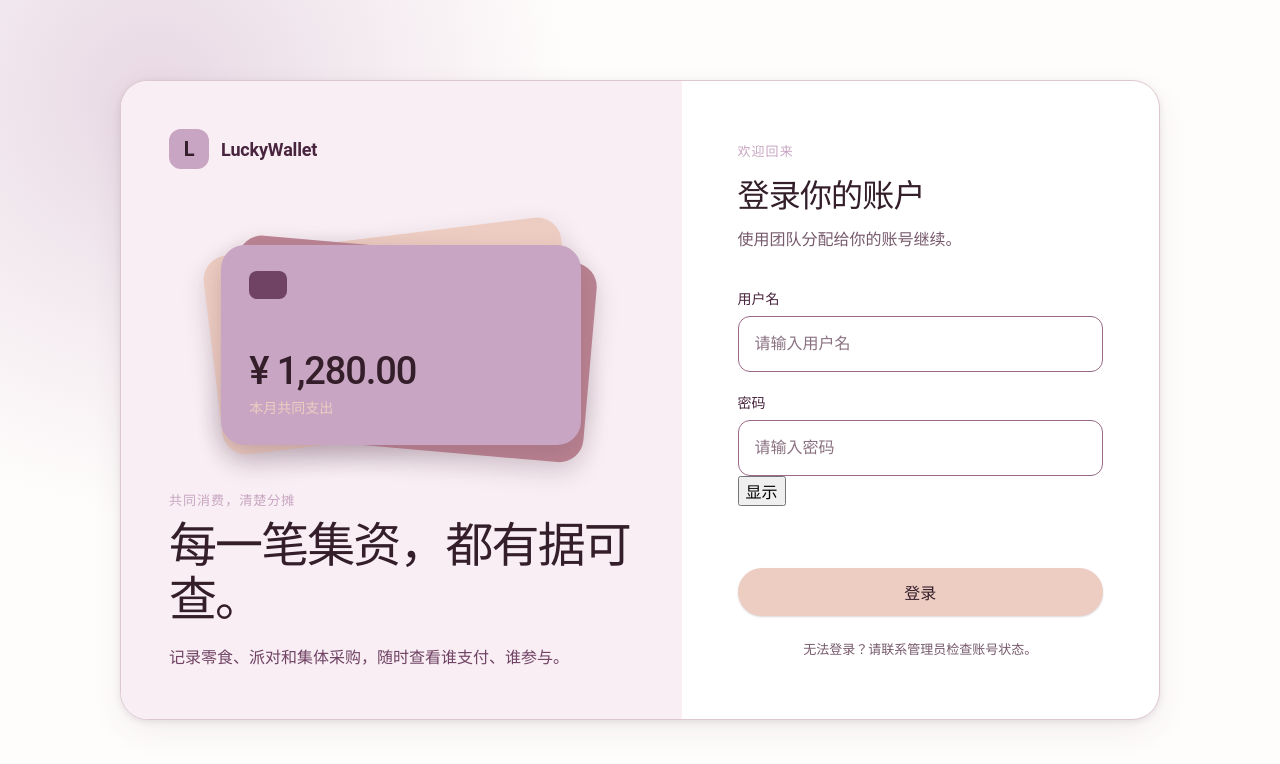
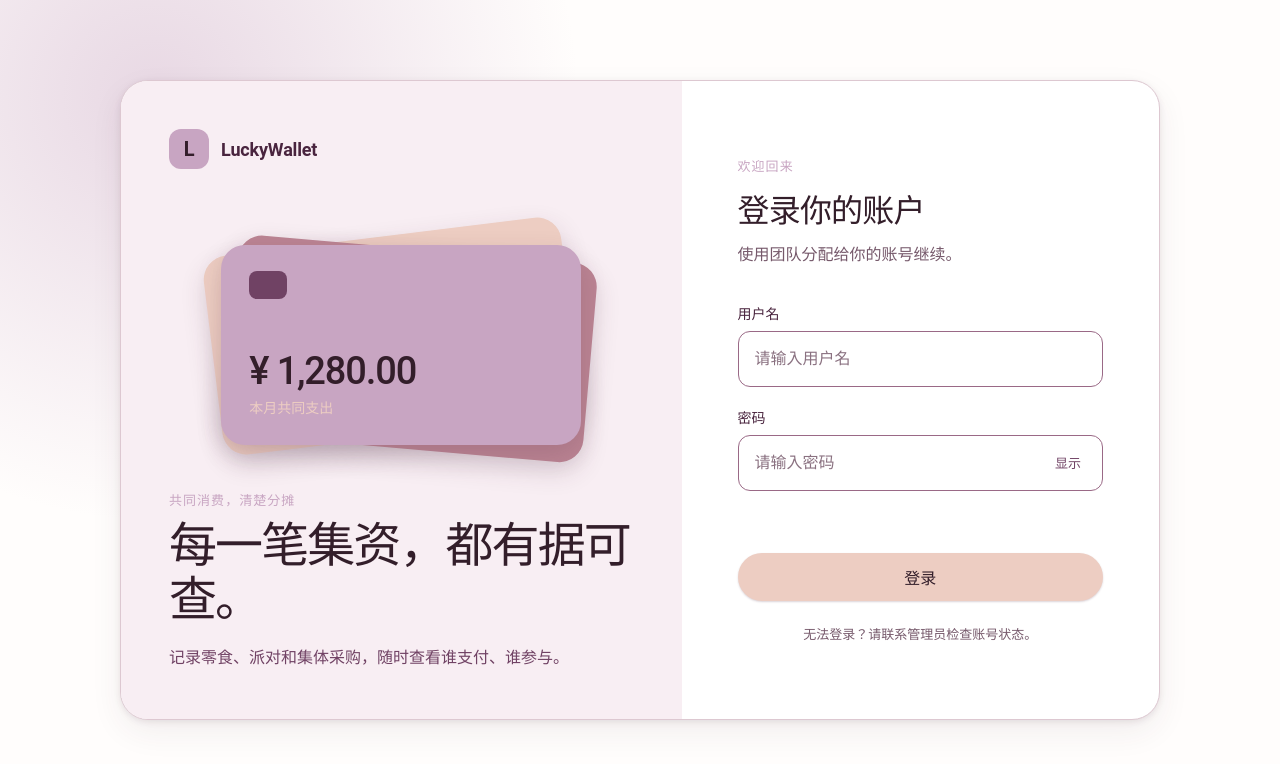
Before and after one commit to MakiWinster72/LuckyWallet, a React app in the folder frontend/: page /login in a window 1280 px wide. Shown: the top 764 px of the page. Built offline with nearby package versions, Linux system fonts and the light colour scheme; no server answers; the HTML template or start-up script is replaced by a standard one.

Commit message:
style(login): refine password visibility control

```diff
--- a/frontend/src/index.css
+++ b/frontend/src/index.css
@@ -242,6 +242,33 @@ input:focus-visible {
   box-shadow: 0 0 0 2px var(--color-primary);
 }
 
+.password-control {
+  position: relative;
+}
+
+.password-control input {
+  padding-right: 72px;
+}
+
+.password-control button {
+  position: absolute;
+  top: 50%;
+  right: 10px;
+  min-width: 50px;
+  min-height: 36px;
+  transform: translateY(-50%);
+  border: 0;
+  border-radius: 8px;
+  background: transparent;
+  color: var(--color-text-secondary);
+  font-size: 13px;
+  font-weight: 600;
+}
+
+.password-control button:hover:not(:disabled) {
+  background: var(--color-surface-hover);
+}
+
 .form-message {
   min-height: 22px;
 }
```
